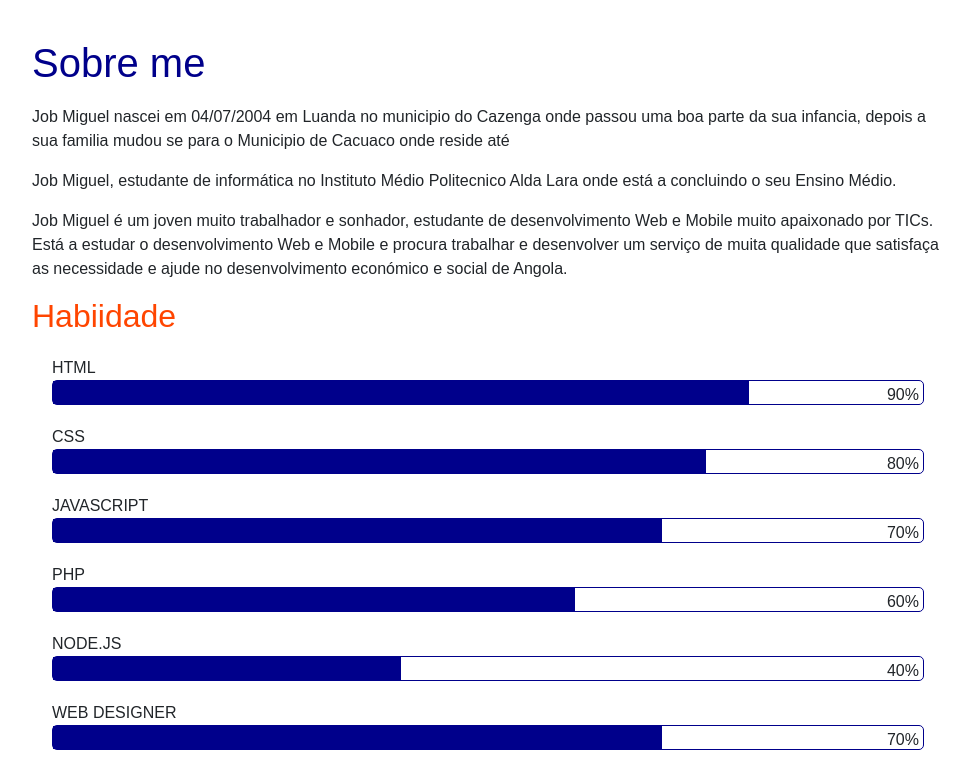
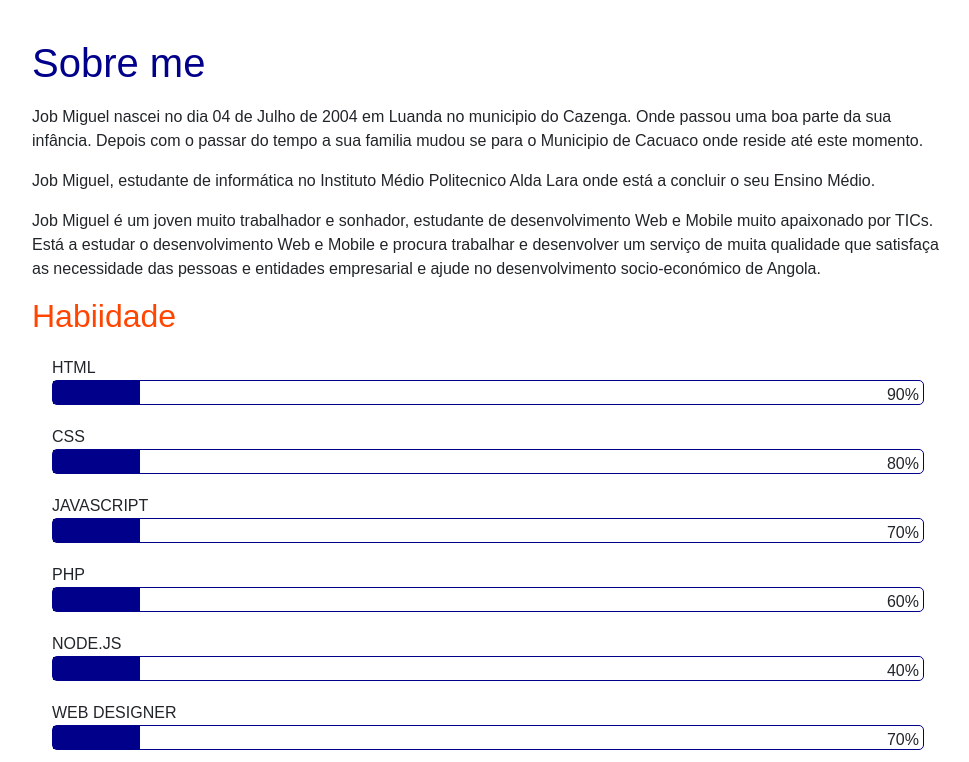
Before and after one commit to jobcabomiguel/Meu-Portifolio, a plain HTML site: page index.html in a window 1280 px wide. Shown: the part 1261-2023 px from the top of the page, without its empty margins (304-1273 px from the left). Drawn offline with Linux system fonts and the light colour scheme.

Commit message:
mundsando
aaaaaaaaaaaaaa

```diff
--- a/css/main.css
+++ b/css/main.css
@@ -14,7 +14,7 @@
         display: none;
     }
     .espaco{
-    width:80%;
+    width:10%;
     background-color:darkblue;
      height: 100%;
     display: inline-table;
@@ -39,7 +39,7 @@
     }
     /** CONFIGURACAO DA ZONA DE BOAS-VINDAS OU ZONE CENTRAL COM A LARGURA TABLET*/
     .direita-center{
-        background-image: url(../Job.png);
+        background-image: url(../img/Job.png);
         background-size: cover;
         background-attachment: fixed;
         background-color: rgba(0, 0, 0, 0.4);
@@ -337,7 +337,7 @@
                     /** CONFIGURACAO DA ZONA DE IMAGEM CENTRAL A DIREITA  COM A LARGURA MOBILE*/
                     .direita-center{
                         background-color: rgba(0, 0, 0, 0.4);
-                        background-image: url(../Job-mobile.png);
+                        background-image: url(../img/Job-mobile.png);
                         height: 48em;
                     }
                     /** CONFIGURACAO DO BOTAO DE ACTIVACAO DA NAVEGACAO COM A LARGURA MOBILE*/
--- a/index.html
+++ b/index.html
@@ -6,9 +6,7 @@
      <meta charset="utf-8">
   <meta content="width=device-width, initial-scale=1.0" name="viewport">
   <!-- Favicons -->
-  <link href="favicon.png" rel="icon">
-  <link href="assets/img/apple-touch-icon.png" rel="apple-touch-icon">
-
+  <link href="img/job-mobile.png" rel="icon">
   <!-- Google Fonts -->
   <link href="https://fonts.googleapis.com/css?family=Open+Sans:300,300i,400,400i,600,600i,700,700i|Raleway:300,300i,400,400i,500,500i,600,600i,700,700i|Poppins:300,300i,400,400i,500,500i,600,600i,700,700i" rel="stylesheet">
 
@@ -18,13 +16,16 @@
     <title>Job Manuel Cabo Miguel</title>
     <style>
 
+        .espaco{
+            transition: 6s ease-in-out;
+        }
     </style>
     <link rel="stylesheet"  href="css/main.css">
     <link rel="stylesheet"  href="css/section.css">
     <meta name="viewport" content="width=device-width, initial-scale=1">
-    <script src="main.js"></script>
+    <script src="js/main.js"></script>
 </head>
-<body onload="profissoes()" id="body">
+<body onload="profissoes()" id="body" onscroll="animarSessao()">
     <main class="principal">
         <div class="button-mobile">
             <ul class="" onclick="activar_links(1)">
@@ -83,7 +84,7 @@
                 </div>
                 <div class="servicos" id="worked">
                     <h3>Serviços</h3>
-                    <p>  Todos os serviços que eu posso desenvolver são:</p>
+                    <p>  Meus Serviços :</p>
 
                 <div class="linha-servicos">
                          <ul class="">
@@ -106,55 +107,55 @@
              <div class="servicos" id="about">
                         <h3>Sobre me</h3>
 
-                        <p>Job Miguel nascei em 04/07/2004 em Luanda no municipio do Cazenga onde passou uma
-                            boa parte da sua infancia, depois a sua familia mudou se para o Municipio de  Cacuaco onde
-                            reside até</p>
+                        <p>Job Miguel nascei no dia 04 de Julho de 2004 em Luanda no municipio do Cazenga. Onde passou uma
+                            boa parte da sua infância. Depois com o passar do tempo a sua familia mudou se para o Municipio de  Cacuaco onde
+                            reside até este momento.</p>
                             <p>
                             Job Miguel, estudante de informática no Instituto Médio Politecnico Alda Lara
-                            onde está a concluindo o seu Ensino Médio.
+                            onde está a concluir o seu Ensino Médio.
                             </p>
 
                             <p>
                             Job Miguel é um joven muito trabalhador e sonhador, estudante de desenvolvimento Web e Mobile muito apaixonado
                             por TICs. Está a estudar o desenvolvimento Web e Mobile e procura trabalhar e desenvolver
-                            um serviço de muita qualidade que satisfaça as necessidade e ajude no desenvolvimento económico e social de Angola. </p>
-                        <h2>Habiidade </h2>
+                            um serviço de muita qualidade que satisfaça as necessidade das pessoas e entidades empresarial e ajude no desenvolvimento socio-económico de Angola.</p>
+                        <h2 id="habilidades">Habiidade </h2>
 
                         <div class="conhecimento-zone">
                         <p>HTML</p>
-                        <div class="contaner" style=""><span  style="width: 80%;" id="html" class="espaco"></span><span class="valor">90%</span>
+                        <div class="contaner" style=""><span   id="html" class="espaco"></span><span class="valor">90%</span>
                         </div></div>
 
                          <div class="conhecimento-zone">
                             <p>CSS</p>
-                            <div class="contaner"><span class="espaco" id="css"  style="width: 75%;"></span><span class="valor">80%</span></div>
+                            <div class="contaner"><span class="espaco" id="css"></span><span class="valor">80%</span></div>
                         </div>
 
-                        <div class="conhecimento-zone">
+                        <div class="conhecimento-zone" >
                             <p>JAVASCRIPT</p>
-                            <div class="contaner" style=""><span class= "espaco" style="width: 70%;" ></span><span class="valor">70%</span></div>
+                            <div class="contaner" style=""><span class= "espaco"   id="js"></span><span class="valor">70%</span></div>
                         </div>
 
                         <div class="conhecimento-zone">
                        <p>PHP</p>
-                       <div class="contaner" style=""><span class="espaco" style="width: 60%;" id="php">
+                       <div class="contaner" style=""><span class="espaco"  id="php">
                        </span><span class="valor">60%</span></div>
                        </div>
                        <div class="conhecimento-zone">
                        <p>NODE.JS</p>
-                       <div class="contaner" style=""><span class="espaco" style="width: 40%;" id="php">
+                       <div class="contaner" style=""><span class="espaco"  id="node">
                        </span><span class="valor">40%</span></div>
                        </div>
 
                        <div class="conhecimento-zone">
                        <p>WEB DESIGNER</p>
-                       <div class="contaner" style=""><span class="espaco" style="width: 70%;" id="php">
+                       <div class="contaner" style=""><span class="espaco"  id="designer">
                        </span><span class="valor">70%</span></div>
                        </div>
 
                     <div  class="conhecimento-zone">
                         <p>DESENVOLVIMENTO DE MOBILE</p>
-                        <div class="contaner" ><span class="espaco" style="width: 60%;" id="mobile"></span><span class="valor">60%</span></div>
+                        <div class="contaner" ><span class="espaco" id="mobile"></span><span class="valor">60%</span></div>
                     </div>
 
 
--- a/js/zona.js
+++ b/js/zona.js
@@ -1,3 +1,12 @@
+        html = window.document.getElementById('html');
+        mobile = window.document.getElementById('mobile');
+        node = window.document.getElementById('node');
+        js = window.document.getElementById('js');
+        designer = window.document.getElementById('designer');
+        css = window.document.getElementById('css');
+        php = window.document.getElementById('php');
+
+
 function activar_links(valores){
 
      zone_links = window.document.getElementById('esquerda');
@@ -67,3 +76,32 @@ function call_back(){
             numero4.classList.add('enfase');
        }
     }
+function animarSessao(){
+     windowTop = window.pageYOffset / 20 ;
+     sobre = window.document.getElementById('habilidades');
+     sobreTop = sobre.offsetHeight * 4 - 40;
+       if (windowTop >= sobreTop) {
+          somarValores()
+       }else{
+          animarSessaoOff();
+       }
+}
+    function somarValores(){
+          html.style.width = "85%";
+          mobile.style.width = "60%";
+          node.style.width = "40%";
+          js.style.width = "70%";
+          designer.style.width = "70%";
+          css.style.width = "80%";
+          php.style.width = "60%"
+     }
+
+     function animarSessaoOff(){
+          html.style.width = "10%";
+          mobile.style.width = "10%";
+          node.style.width = "10%";
+          js.style.width = "10%";
+          designer.style.width = "10%";
+          css.style.width = "10%";
+          php.style.width = "10%"
+     }
```
